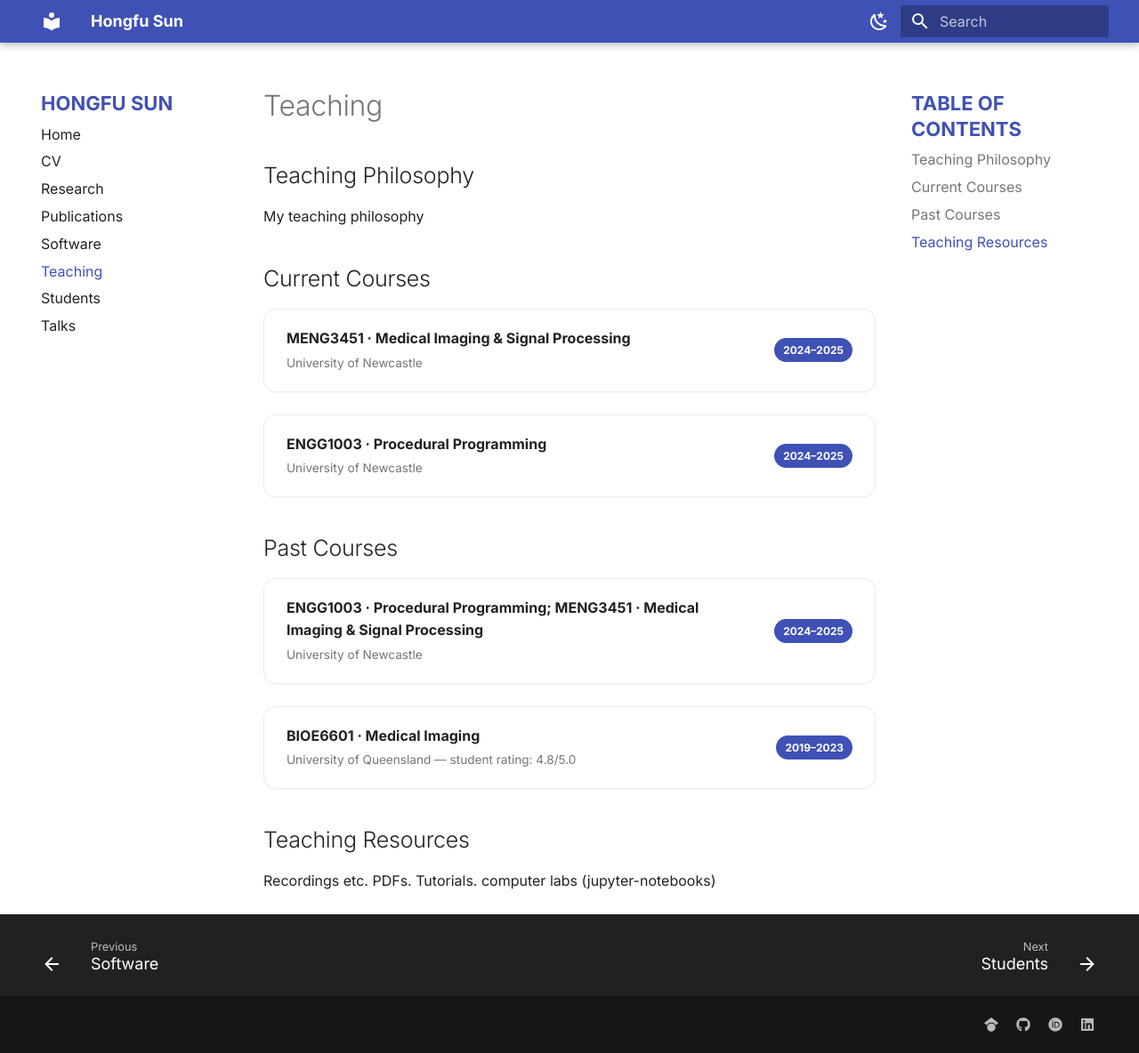
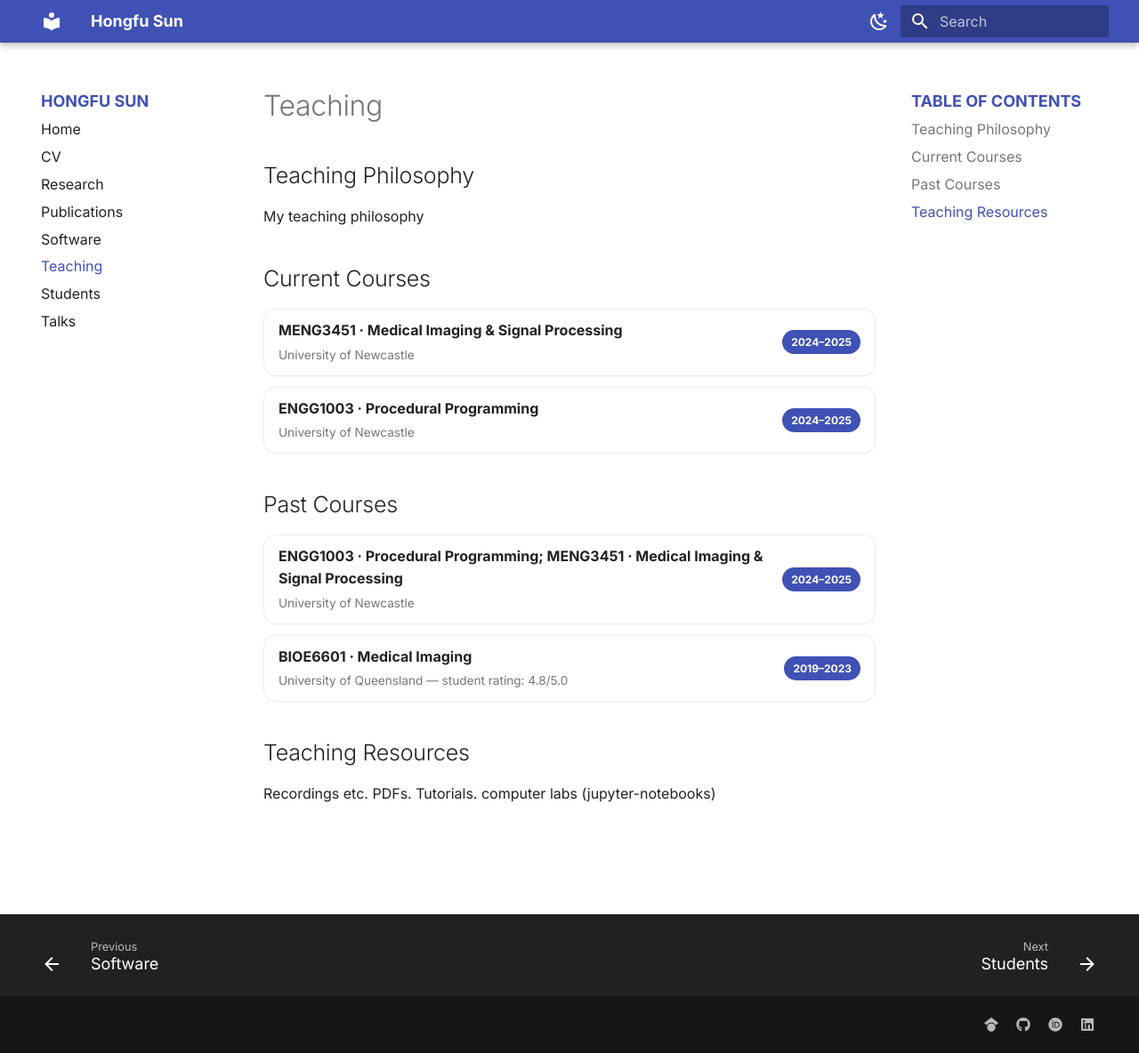
Before and after one commit to sunhongfu/sunhongfu.github.io, an MkDocs documentation site: the page built from docs/teaching.md, in a window 1280 px wide and 1184 px high. Shown: the whole window at 89% size. Built offline with MkDocs 1.6.1 and Material for MkDocs 9.7.7, drawn with Linux system fonts in a browser that asks for light colours.

Commit message:
tighter cards

```diff
--- a/docs/assets/extra.css
+++ b/docs/assets/extra.css
@@ -1,6 +1,6 @@
 /* ===== Navigation (left sidebar) ===== */
 .md-nav__title {
-  font-size: 1.1rem;
+  font-size: 0.9rem;
   font-weight: 700;
   color: var(--md-primary-fg-color);
   text-transform: uppercase;  /* optional */
@@ -22,7 +22,7 @@
 
 /* Make "Table of contents" header more prominent */
 .md-sidebar--secondary .md-sidebar__title {
-  font-size: 1.1rem;         /* increase font size */
+  font-size: 0.9rem;         /* increase font size */
   font-weight: 700;          /* bold */
   color: var(--md-primary-fg-color);  /* use your theme’s primary color */
   text-transform: uppercase; /* optional: make all caps */
@@ -124,14 +124,14 @@
 .cv-list {
   display: grid;
   grid-template-columns: 1fr;
-  gap: 1rem;
+  gap: 0.5rem;
 }
 
 .cv-card {
   display: flex;
   align-items: center;           /* center vertically */
   gap: 1rem;
-  padding: 1rem 1.25rem;
+  padding: 0.55rem 0.8rem;
   border: 1px solid var(--md-default-fg-color--lightest);
   border-radius: 14px;
   background: var(--md-default-bg-color);
@@ -170,7 +170,7 @@
 }
 
 @media (min-width: 900px) {
-  .cv-list { gap: 1.25rem; }
+  .cv-list { gap: 0.6rem; }
 }
 
 /* ===== Publications: clean card layout (separated lines) ===== */
```
